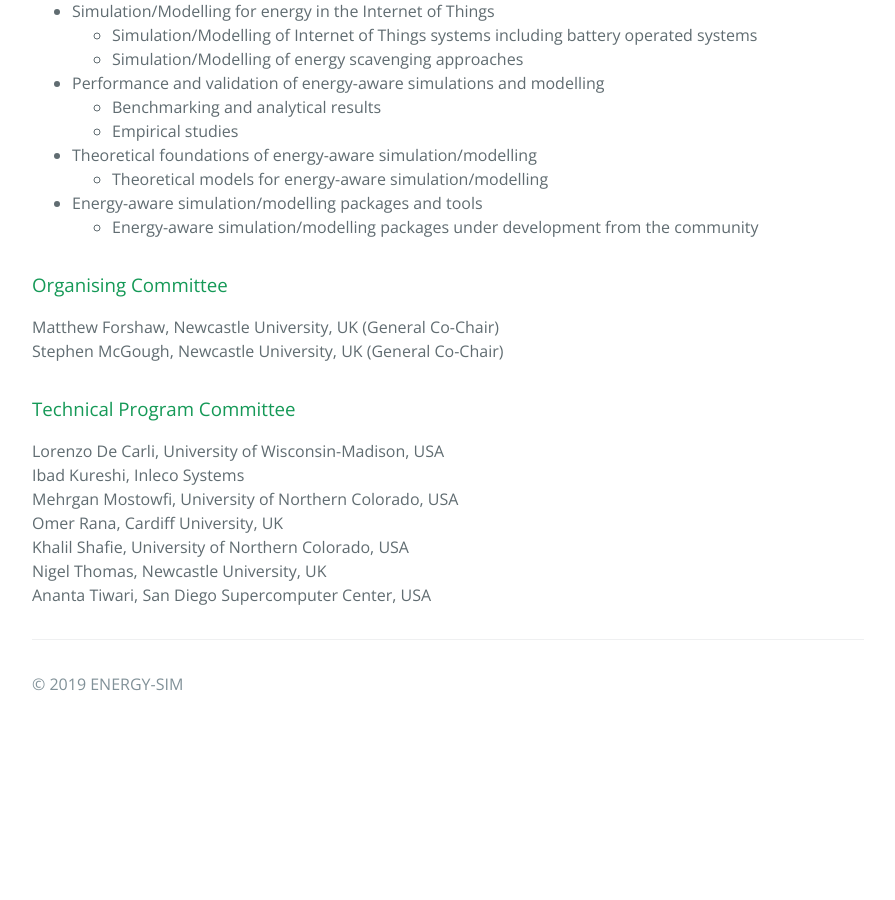
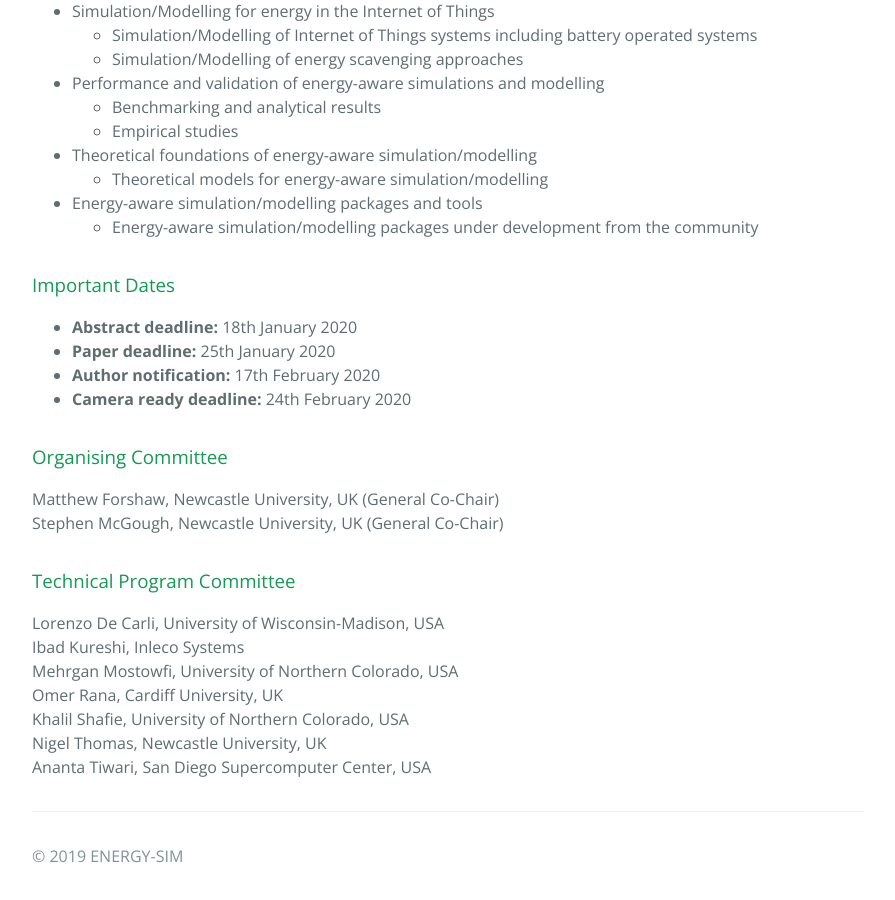
Before and after one commit to ENERGY-SIM/energy-sim.github.io, a Jekyll site: the page built from 2019.md, in a window 1280 px wide and 900 px high, scrolled down 1376 px. Shown: the whole window, without its empty margins (192-1087 px from the left). Built offline with Jekyll 4.4.1, drawn with Linux system fonts in a browser that asks for light colours; nearby versions of some CDN libraries; before the commit the page ends 2104 px from its top, so only the background shows below that.

Commit message:
Update 2019.md

```diff
--- a/2019.md
+++ b/2019.md
@@ -42,7 +42,11 @@ Specific topics of interest to ENERGY-SIM 2019 include, but are not limited to,
 - Energy-aware simulation/modelling packages and tools
     - Energy-aware simulation/modelling packages under development from the community
 
-
+### Important Dates
+- <strong>Abstract deadline:</strong> 18th January 2020
+- <strong>Paper deadline:</strong> 25th January 2020
+- <strong>Author notification:</strong> 17th February 2020
+- <strong>Camera ready deadline:</strong> 24th February 2020
 
 
 
```
